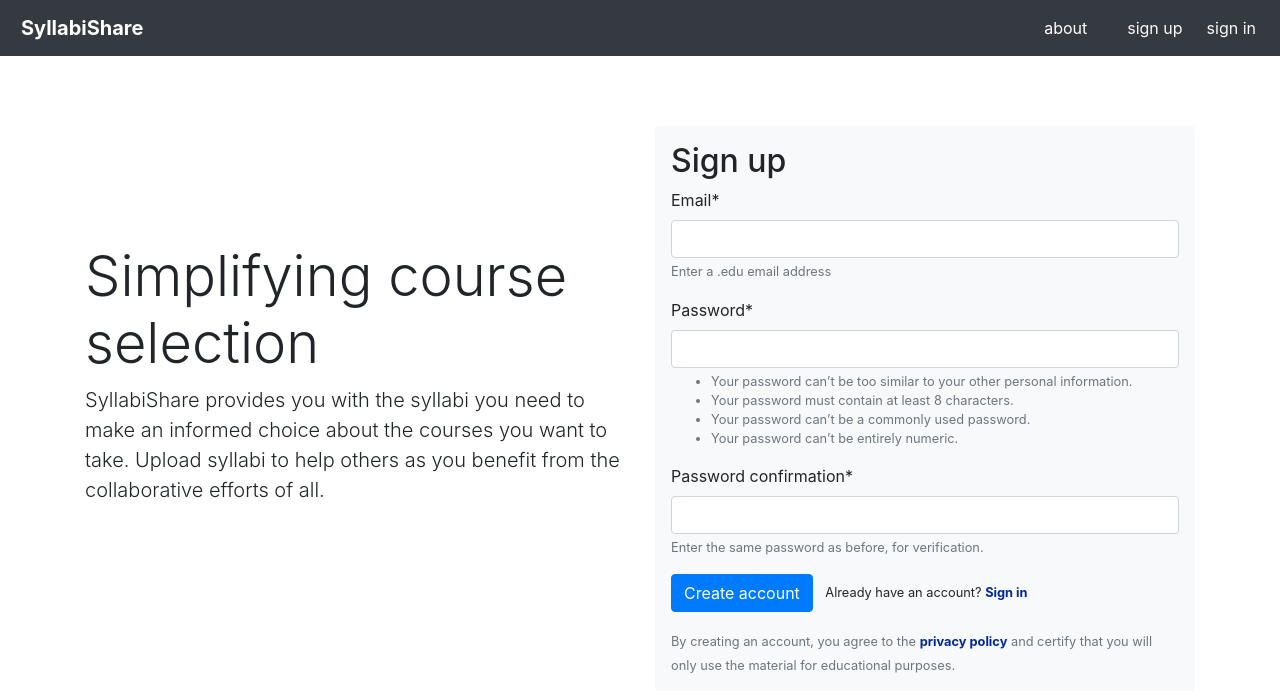
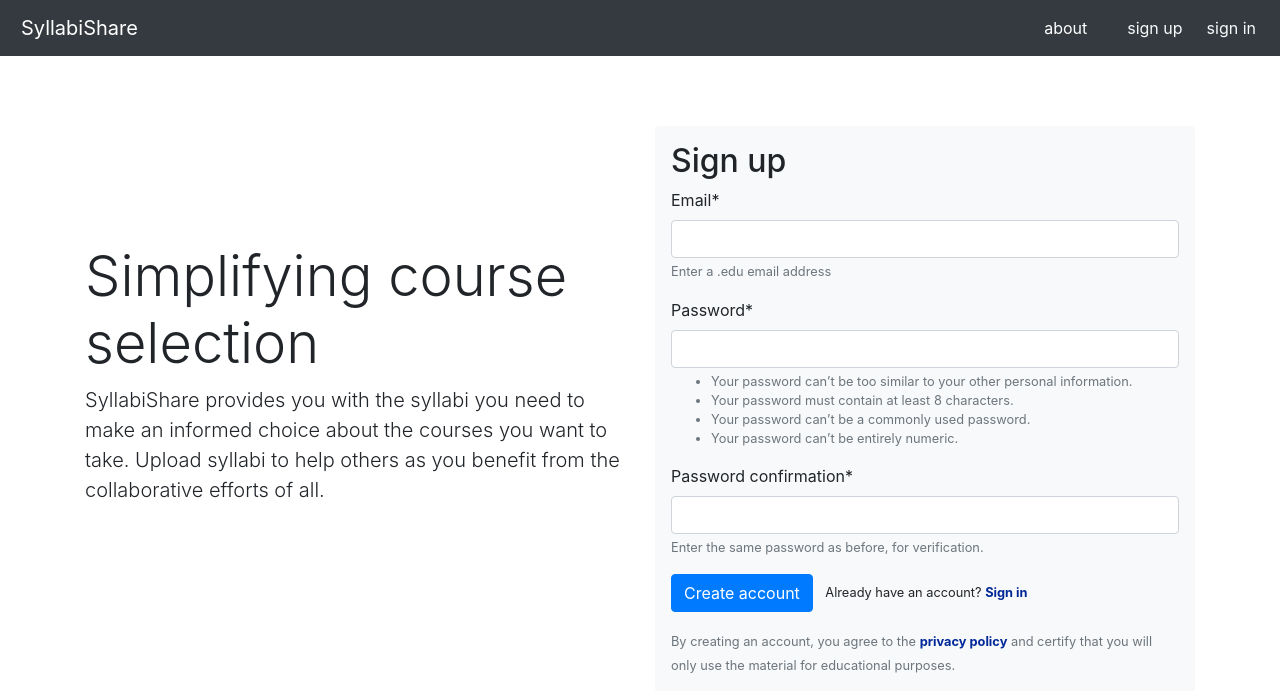
Before and after one commit to SyllabiShare/syllabi-share, a Django app: page / in a window 1280 px wide. Shown: the top 691 px of the page. Run offline with Django 3.2, Linux system fonts and the light colour scheme; some libraries are stand-ins or nearby versions.

Commit message:
making use of the C in CSS

```diff
--- a/project/static/style.css
+++ b/project/static/style.css
@@ -38,10 +38,16 @@ input[value="Search"] {
 }
 
 /* better link and interactive element discoverability */
-a:not(.nav-link) {
+a {
     font-weight: bold;
     color: #002899; /* meets AA against current blue bg */
 }
+
+nav a {
+    font-weight: normal;
+    color: inherit;
+}
+/* and above we see the power of cascading */
 
 :focus {
     outline: 0.1rem solid; /* color set to text color or already specified */
```
